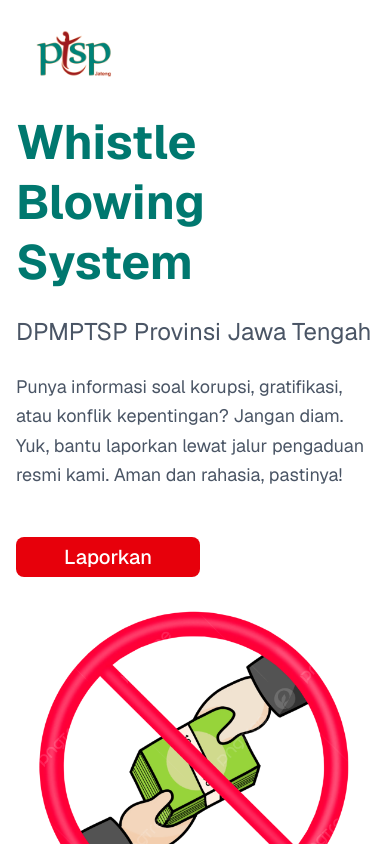
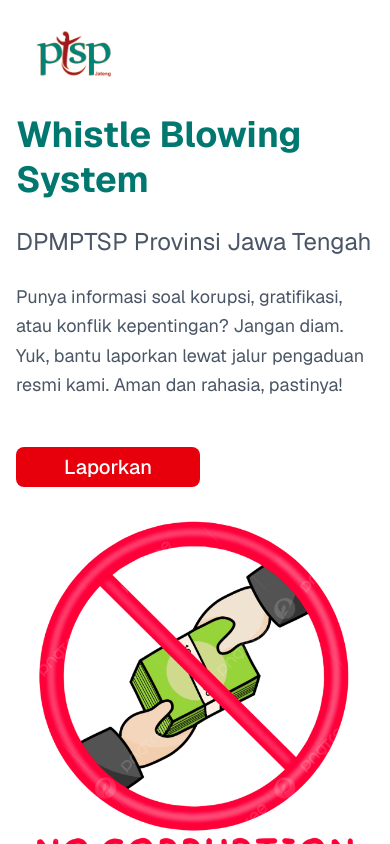
Before and after one commit to Erlanda-Prasetio/api-mockup, a Next.js app: page / in a window 390 px wide. Shown: the top 844 px of the page. Built offline with nearby package versions, Linux system fonts and the light colour scheme; no server answers; the database is empty.

Commit message:
Fix mobile title layout: Keep 'Whistle Blowing' on same line for iOS

```diff
--- a/app/page.tsx
+++ b/app/page.tsx
@@ -162,8 +162,8 @@
         <div className="container mx-auto px-4">
           <div className="flex flex-col lg:flex-row items-center justify-between max-w-7xl mx-auto">
             <div className="lg:w-1/2 mb-8 lg:mb-0">
-              <h1 className="text-5xl md:text-6xl lg:text-7xl font-bold text-teal-700 mb-6 text-left leading-tight">
-                Whistle Blowing System
+              <h1 className="text-4xl sm:text-5xl md:text-6xl lg:text-7xl font-bold text-teal-700 mb-6 text-left leading-tight">
+                <span className="whitespace-nowrap">Whistle Blowing</span> System
               </h1>
               <p className="text-2xl md:text-3xl lg:text-4xl text-gray-600 mb-6 text-left">
                 DPMPTSP Provinsi Jawa Tengah
```
Also changed, not shown: 2 other files (tests, documents, lock files or other folders).
